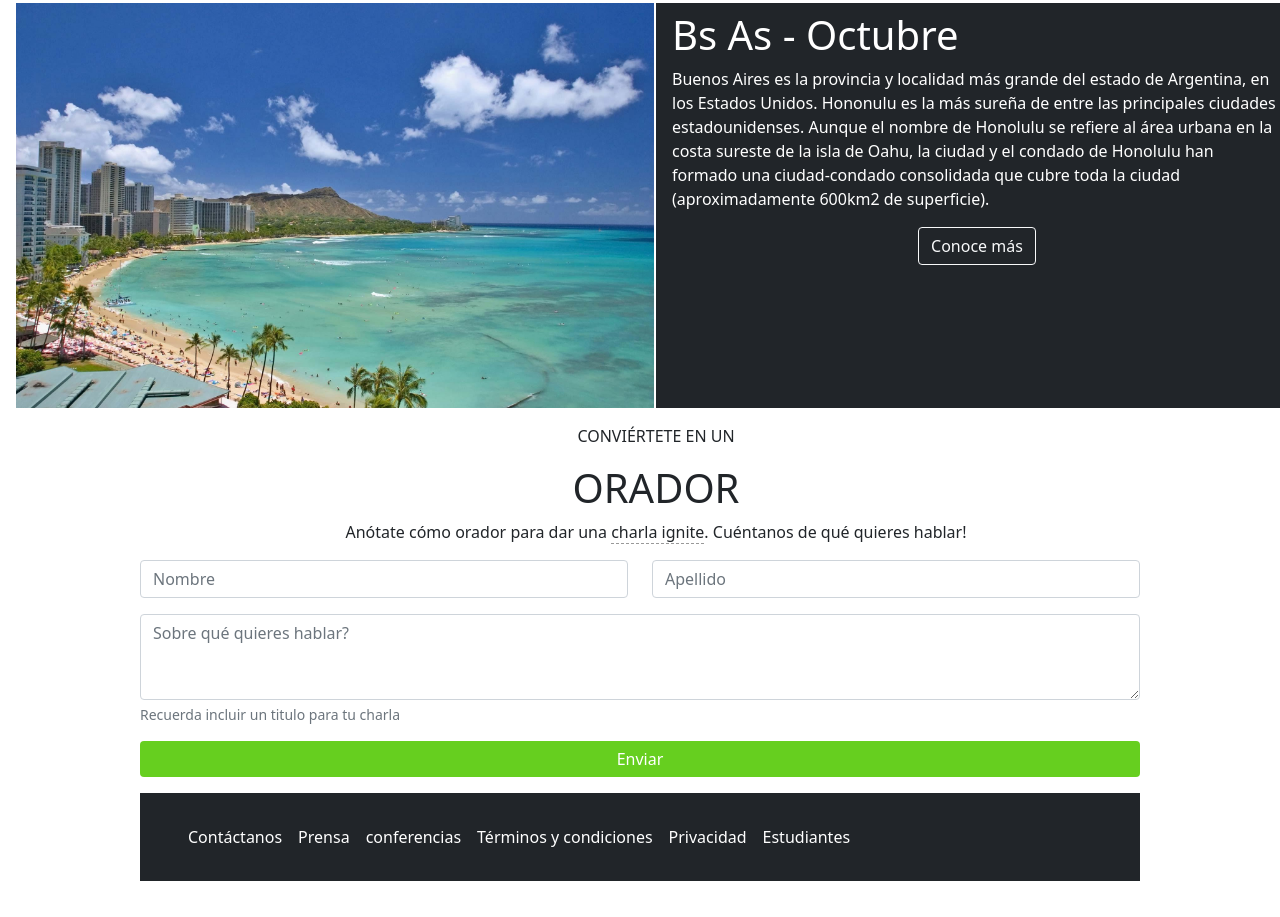
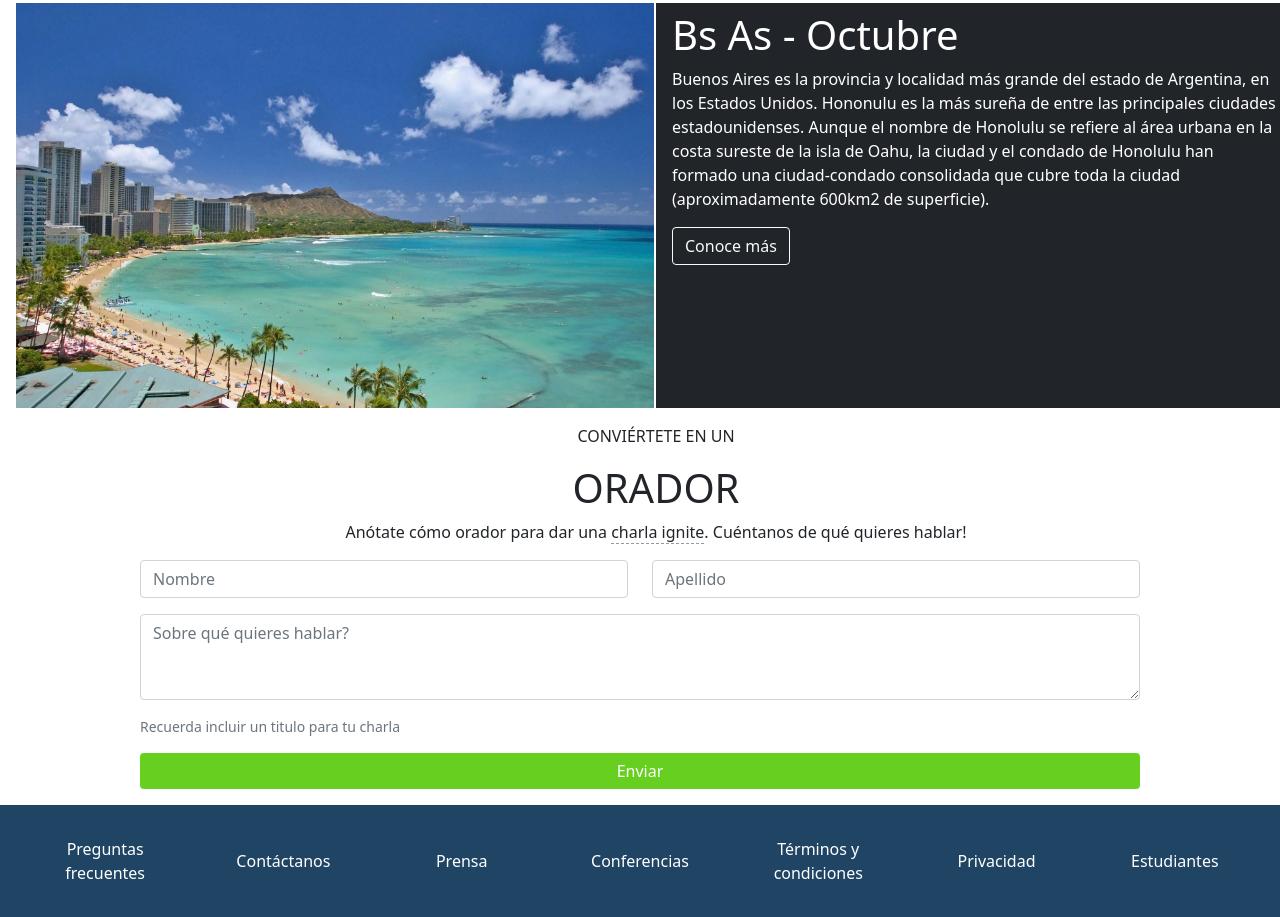
Before and after one commit to florpasto/tp-integrador, a plain HTML site: page index.html in a window 1280 px wide. Shown: the part 1636-2553 px from the top of the page. Drawn offline with nearby package versions, Linux system fonts and the light colour scheme.

Commit message:
Agregando

```diff
--- a/estilo.css
+++ b/estilo.css
@@ -1,13 +1,6 @@
 .container-fluid {
     text-align: center;
     margin: 1rem;
-}
-
-.card-title {
-    display: flex;
-    justify-content: right;
-    text-align: right;
-    color: aliceblue;
 }
 
 .parrafo {
@@ -40,10 +33,6 @@
     border: none;
 }
 
-.row {
-    align-content: center;
-}
-
 u.dotted{
     border-bottom: 1px dashed #999;
     text-decoration: none;
@@ -55,9 +44,37 @@ u.dotted{
     align-items: center;
     width: 1000px;
 
-  }
-    .formcontacto{
+}
+
+.formcontacto{
     display: flex;
     justify-content: center;
     align-items: center;
-  }
+}
+
+.footer{
+    background-color: #204564;
+}
+.ul{
+    list-style: none;
+    padding: 1rem;
+    margin: 0;
+    display: flex;
+    justify-content: space-between;
+    align-items: center;
+}
+.ul li{
+    padding: 1rem;
+    text-align: center;
+    width: 1000px;
+
+}
+.ul li a{
+    color: #fff;
+    text-decoration: none;
+
+}
+
+#boton {
+    float: left;
+}
--- a/index.html
+++ b/index.html
@@ -99,7 +99,7 @@
           <div class="col-12 col-sm-6 navcolor px-3 pt-2 text-white bg-dark">
             <h1 class="bsas">Bs As - Octubre</h1>
               <p class="bsas">Buenos Aires es la provincia y localidad más grande del estado de Argentina, en los Estados Unidos. Hononulu es la más sureña de entre las principales ciudades estadounidenses. Aunque el nombre de Honolulu se refiere al área urbana en la costa sureste de la isla de Oahu, la ciudad y el condado de Honolulu han formado una ciudad-condado consolidada que cubre toda la ciudad (aproximadamente 600km2 de superficie).</p>
-              <button type="button" class="btn btn-outline-light">Conoce más</button>
+              <button type="button" id="boton" class="btn btn-outline-light">Conoce más</button>
           </div>
       </div>
   </div>
@@ -120,41 +120,46 @@
         <div class="col">
           <input type="text" class="form-control" placeholder="Apellido" name="apellido">
         </div>
+      </div>
 
         <div class="mb-3 mt-3">
           <textarea class="form-control" id="exampleFormControlTextarea1" rows="3" placeholder="Sobre qué quieres hablar?"></textarea>
+        </div>
 
           <div id="emailHelp" class="form-text">Recuerda incluir un titulo para tu charla</div>
 
         <div class="boton mt-3">
           <button type="button" class="btn btn-success" id="verde">Enviar</button>
-
+        </div>
     </form>
 </div>
 
-  <nav class="navbar navbar-expand-sm bg-dark navbar-dark mt-3">
-      <div class="container-fluid">
-        <ul class="navbar-nav">
-          <li class="nav-item">
-            <a class="nav-link active">Contáctanos</a>
+  <footer class="footer mt-3">
+      <div class="footer">
+        <ul class="ul">
+          <li class="li">
+            <a class="a">Preguntas <br> frecuentes</a>
           </li>
-          <li class="nav-item">
-            <a class="nav-link active">Prensa</a>
+          <li class="li">
+            <a class="a">Contáctanos</a>
           </li>
-          <li class="nav-item">
-            <a class="nav-link active">conferencias</a>
+          <li class="li">
+            <a class="a">Prensa</a>
           </li>
-          <li class="nav-item">
-            <a class="nav-link active">Términos y condiciones</a>
+          <li class="li">
+            <a class="a">Conferencias</a>
           </li>
-          <li class="nav-item">
-            <a class="nav-link active">Privacidad</a>
+          <li class="li">
+            <a class="a">Términos y <br> condiciones</a>
           </li>
-          <li class="nav-item">
-            <a class="nav-link active">Estudiantes</a>
+          <li class="li">
+            <a class="a">Privacidad</a>
+          </li>
+          <li class="li">
+            <a class="a">Estudiantes</a>
           </li>
         </ul>
       </div>
-    </nav>
+  </footer>
 
 </html>
```
